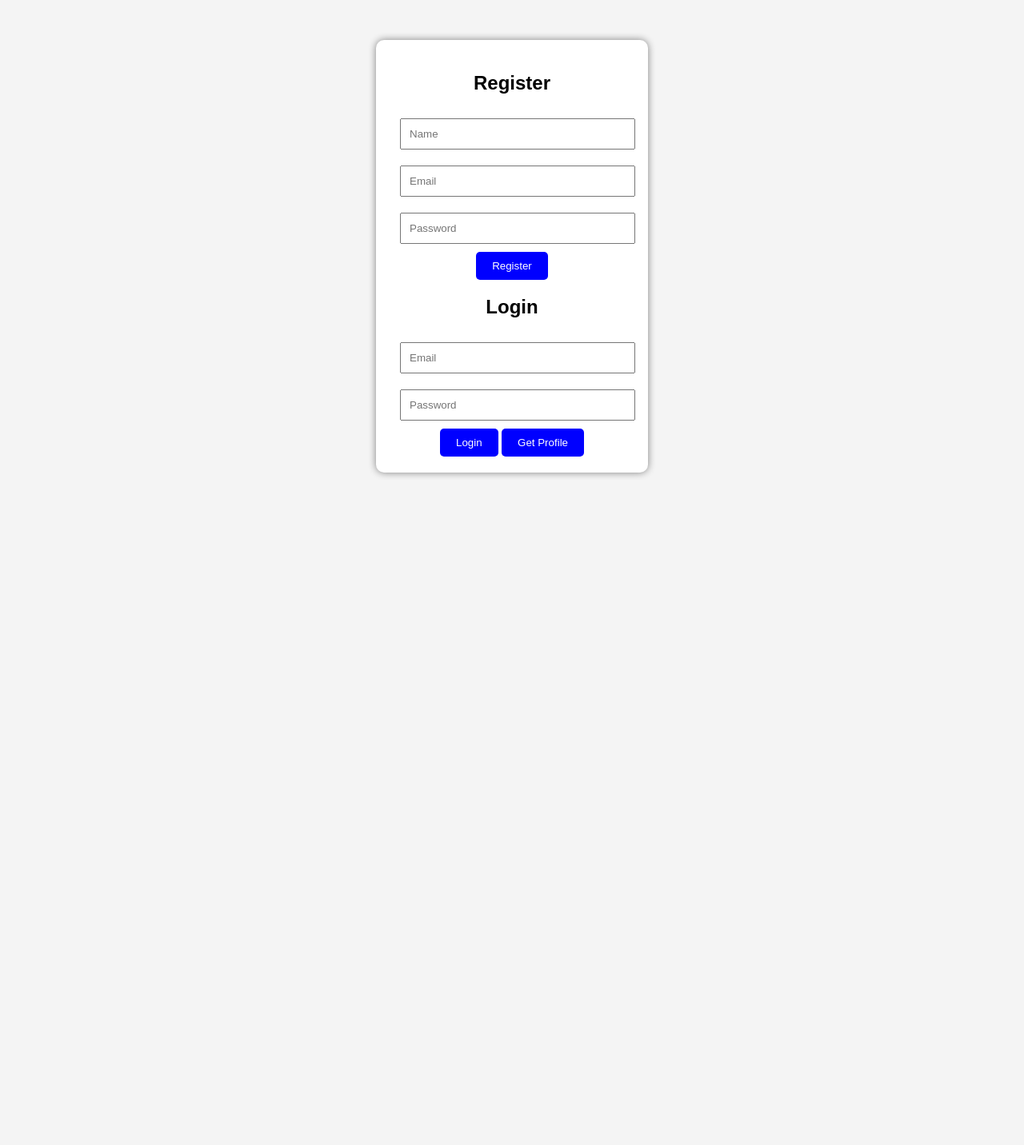
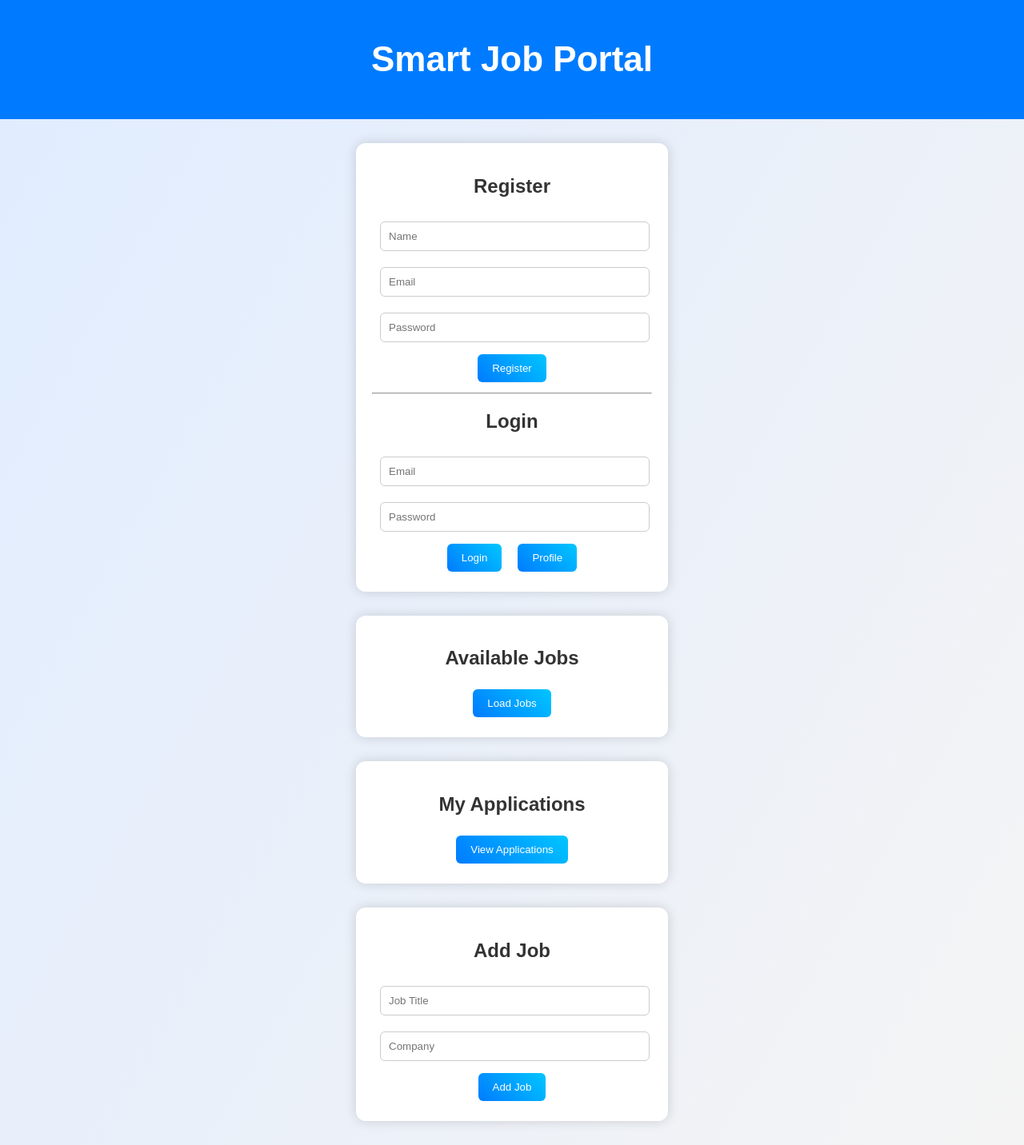
Before and after one commit to Ankit01-ai-web/Smart-job-portal-System, a plain HTML site: page frontend/index.html in a window 1280 px wide. Shown: the whole page at 80% size. Before the commit the page ends 800 px from the top, so only its background shows below. Drawn offline with Linux system fonts and the light colour scheme.

Commit message:
Full project update (UI + Apply Job + Dashboard)

```diff
--- a/frontend/index.html
+++ b/frontend/index.html
@@ -1,12 +1,18 @@
 <!DOCTYPE html>
 <html>
 <head>
-  <title>Job Portal</title>
+  <title>Smart Job Portal</title>
   <link rel="stylesheet" href="style.css">
 </head>
 <body>
 
-<div class="container">
+
+<div class="header">
+  <h1>Smart Job Portal</h1>
+</div>
+
+<!--Register section-->
+<div class="card">
   <h2>Register</h2>
 
   <input type="text" id="name" placeholder="Name">
@@ -15,13 +21,44 @@
 
   <button onclick="register()">Register</button>
 
+  <hr>
+
+  <!--log in section-->
   <h2>Login</h2>
 
   <input type="email" id="loginEmail" placeholder="Email">
   <input type="password" id="loginPassword" placeholder="Password">
 
-  <button onclick="login()">Login</button>
-  <button onclick="getProfile()">Get Profile</button>
+  <div class="btn-group">
+    <button onclick="login()">Login</button>
+    <button onclick="getProfile()">Profile</button>
+  </div>
+</div>
+
+<!--availabe job section-->
+<div class="card">
+  <h2>Available Jobs</h2>
+  <button onclick="loadJobs()">Load Jobs</button>
+
+  <div id="jobs"></div>
+</div>
+
+<!--applications status-->
+<div class="card">
+  <h2>My Applications</h2>
+  <button onclick="myApplications()">View Applications</button>
+
+  <div id="myJobs"></div>
+</div>
+
+<!--add jobs-->
+<div class="card">
+  <h2>Add Job</h2>
+
+  <input type="text" id="jobTitle" placeholder="Job Title">
+  <input type="text" id="company" placeholder="Company">
+
+  <button onclick="addJob()">Add Job</button>
 </div>
 
 <script src="script.js"></script>
--- a/frontend/script.js
+++ b/frontend/script.js
@@ -1,3 +1,4 @@
+//function of register process
 async function register() {
   const data = {
     name: document.getElementById("name").value,
@@ -6,7 +7,7 @@ async function register() {
     role: "user"
   };
 
-  const res = await fetch("https://smart-job-portal-system-eftt.onrender.com/register", {
+  const res = await fetch("http://localhost:5000/register", {
     method: "POST",
     headers: { "Content-Type": "application/json" },
     body: JSON.stringify(data)
@@ -16,13 +17,14 @@ async function register() {
   alert(result);
 }
 
+//function of login process
 async function login() {
   const data = {
     email: document.getElementById("loginEmail").value,
     password: document.getElementById("loginPassword").value
   };
 
-  const res = await fetch("https://smart-job-portal-system-eftt.onrender.com/login", {
+  const res = await fetch("http://localhost:5000/login", {
     method: "POST",
     headers: { "Content-Type": "application/json" },
     body: JSON.stringify(data)
@@ -31,16 +33,17 @@ async function login() {
   const result = await res.json();
 
   console.log("LOGIN RESPONSE:", result);
-  // Save token
+
   localStorage.setItem("token", result.token);
 
   alert(result.message);
 }
 
+//get profile
 async function getProfile() {
   const token = localStorage.getItem("token");
 
-  const res = await fetch("https://smart-job-portal-system-etft.onrender.com/profile", {
+  const res = await fetch("http://localhost:5000/profile", {
     method: "GET",
     headers: {
       "authorization": "Bearer " + token
@@ -50,3 +53,82 @@ async function getProfile() {
   const result = await res.text();
   alert(result);
 }
+
+//shows the available jobs
+async function loadJobs() {
+  const res = await fetch("http://localhost:5000/jobs");
+  const data = await res.json();
+
+  let output = "";
+
+  data.forEach(job => {
+    output += `
+      <div>
+        <h3>${job.title}</h3>
+        <p>${job.company}</p>
+        <button onclick="applyJob(${job.id})">Apply</button>
+        <hr>
+      </div>
+    `;
+  });
+
+  document.getElementById("jobs").innerHTML = output;
+}
+
+//it help to apply jobs
+async function applyJob(jobId) {
+  const token = localStorage.getItem("token");
+
+  const res = await fetch("http://localhost:5000/apply-job", {
+    method: "POST",
+    headers: {
+      "Content-Type": "application/json",
+      "Authorization": "Bearer " + token
+    },
+    body: JSON.stringify({
+      user_id: 1,
+      job_id: jobId
+    })
+  });
+
+  const result = await res.text();
+  alert(result);
+}
+
+//shows application status
+async function myApplications() {
+  const res = await fetch("http://localhost:5000/my-applications");
+  const data = await res.json();
+
+  let output = "";
+
+  data.forEach(job => {
+    output += `
+      <div>
+        <h3>${job.title}</h3>
+        <p>${job.company}</p>
+        <p>Applied ✅</p>
+        <hr>
+      </div>
+    `;
+  });
+
+  document.getElementById("myJobs").innerHTML = output;
+}
+
+//add jobs
+async function addJob() {
+  const data = {
+    title: document.getElementById("jobTitle").value,
+    company: document.getElementById("company").value
+  };
+
+  const res = await fetch("http://localhost:5000/add-job", {
+    method: "POST",
+    headers: { "Content-Type": "application/json" },
+    body: JSON.stringify(data)
+  });
+
+  const result = await res.text();
+  alert(result);
+}
--- a/frontend/style.css
+++ b/frontend/style.css
@@ -1,29 +1,75 @@
+
 body {
-      font-family: Arial;
-      background: #f4f4f4;
+  font-family: Arial, sans-serif;
+  background: linear-gradient(120deg, #e0ecff, #f4f4f4);
+  margin: 0;
+  padding: 0;
   text-align: center;
 }
-    .container {
-      width: 300px;
-      margin: 50px auto;
+
+
+.header {
+  background: #007bff;
+  color: white;
+  padding: 20px;
+  font-size: 22px;
+  font-weight: bold;
+}
+
+
+.card {
+  width: 350px;
+  margin: 30px auto;
   background: white;
   padding: 20px;
-      border-radius: 10px;
-      box-shadow: 0 0 10px gray;
+  border-radius: 12px;
+  box-shadow: 0 0 15px rgba(0,0,0,0.15);
 }
+
+
 input {
   width: 90%;
   padding: 10px;
   margin: 10px;
+  border-radius: 6px;
+  border: 1px solid #ccc;
 }
+
+
 button {
-      padding: 10px 20px;
-      background: blue;
+  padding: 10px 18px;
+  margin: 5px;
+  background: linear-gradient(45deg, #007bff, #00c6ff);
   color: white;
   border: none;
-      border-radius: 5px;
+  border-radius: 6px;
   cursor: pointer;
+  transition: 0.3s;
 }
+
+
 button:hover {
-      background: darkblue;
+  transform: scale(1.05);
+  background: linear-gradient(45deg, #0056b3, #0099cc);
 }
+
+
+.btn-group {
+  display: flex;
+  justify-content: center;
+  gap: 10px;
+}
+
+
+#jobs div, #myJobs div {
+  background: #f9f9f9;
+  padding: 10px;
+  margin: 10px;
+  border-radius: 8px;
+  border-left: 5px solid #007bff;
+}
+
+
+h2 {
+  color: #333;
+}
```
Also changed, not shown: backend-node/server.js (+37 -16 lines). Lines whose indentation alone changed are shown as unchanged.
